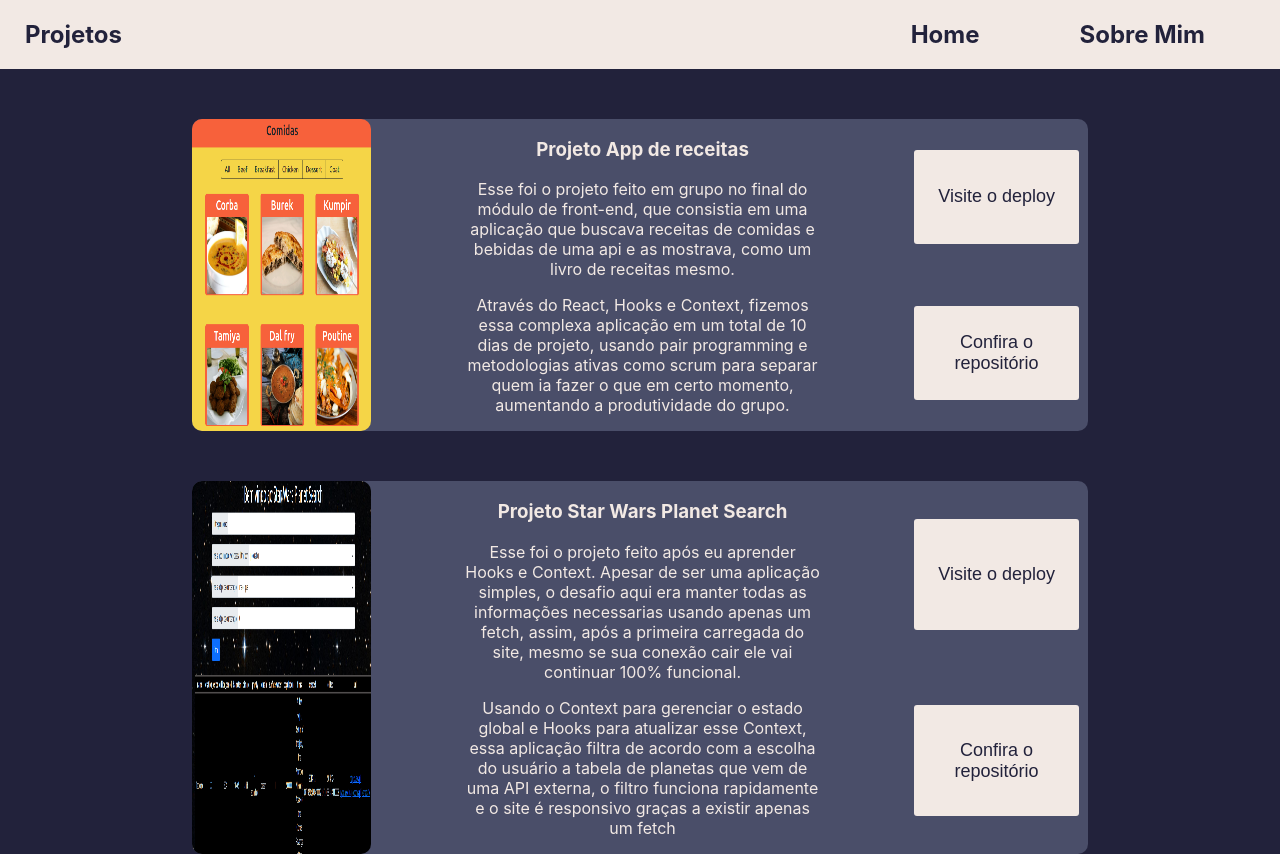
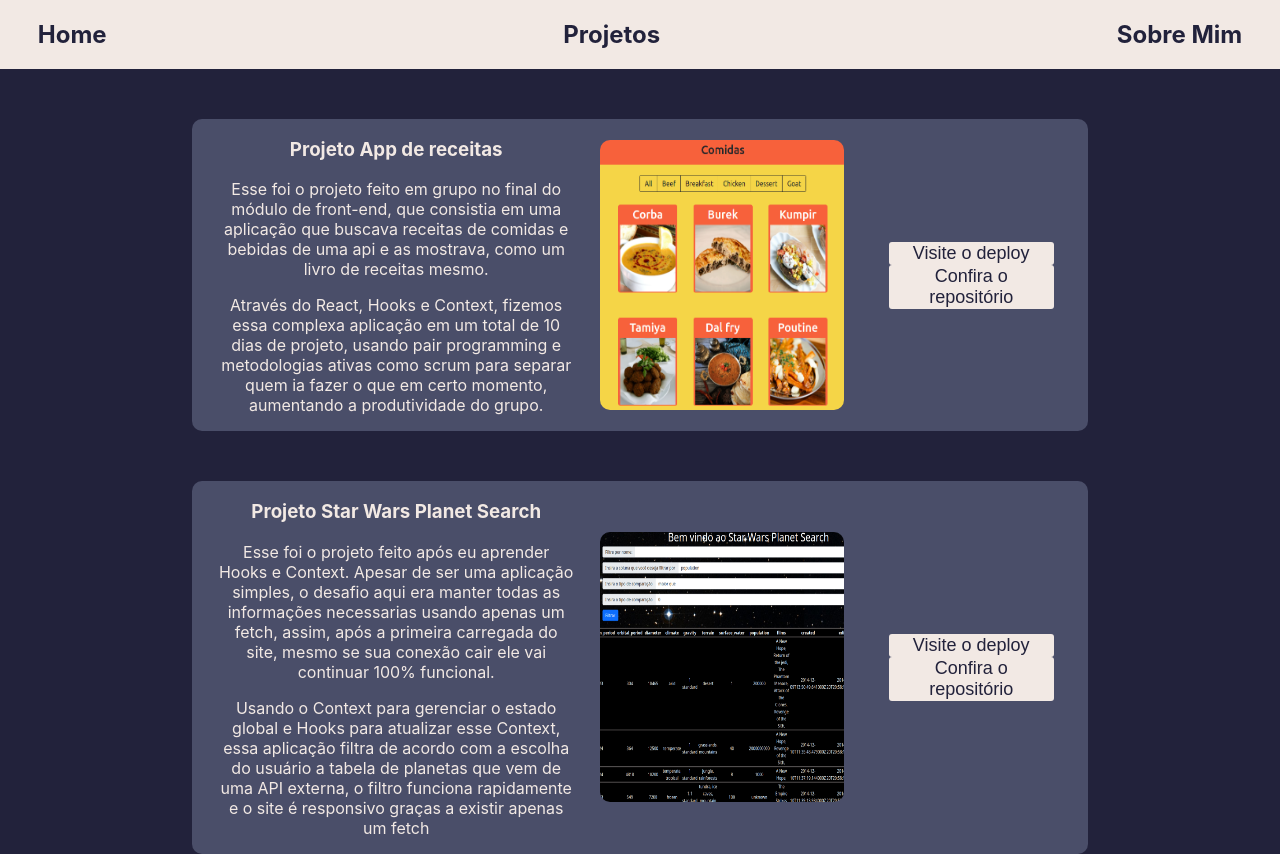
Before and after one commit to VictorDizne/portifolio, a React (Create React App) app: page /PT-BR/Projetos in a window 1280 px wide. Built offline with nearby package versions, Linux system fonts and the light colour scheme.

Commit message:
Faz os midia queries para o site funcionar e ficar bonito no mobile

```diff
--- a/src/App.css
+++ b/src/App.css
@@ -33,9 +33,10 @@ a:hover {
   /* css feito para a navbar */
   .navbar-container {
     background-color: #F2E9E4;
+    padding-left: 1%;
+    padding-right: 1%;
+    max-width: 100%;
     color: #22223B;
-  padding-left: 25px;
-  padding-right: 25px;
     display: flex;
     flex-direction: row;
     align-items: center;
@@ -43,9 +44,205 @@ a:hover {
     max-height: 10%;
   }
 
-.navbar-text {
-  margin-left: 50px;
-  margin-right: 50px;
+  .navbar-text:hover {
+    cursor: pointer;
+  }
+
+  .LogoffImg {
+    max-height: 50px;
+    margin-left: 25px;
+    cursor: pointer;
+  }
+
+  .navbar-side-container {
+    display: flex;
+    flex-direction: row;
+    align-items: center;
+    justify-content: space-evenly;
+  }
+
+  /* css feito para página Home */
+  .home-container {
+    display: flex;
+    flex-direction: column;
+    justify-content: space-between;
+    margin-top: 5%;
+    padding: 1.5%;
+    border-radius: 7px;
+    margin-right: 5%;
+    margin-left: 5%;
+    background-color: #4a4e69;
+  }
+
+  .home-container h4 {
+    max-height: 100%;
+    max-width: 100%;
+    text-align: center;
+  }
+
+  .home-btns-container {
+    flex-grow: 1;
+    display: flex;
+    margin-left: 1px;
+    margin-right: 1px;
+    flex-direction: column;
+    justify-content: space-evenly;
+    align-items: flex-end;
+  }
+
+  .home-btn {
+    margin-left: auto;
+    margin-right: auto;
+    margin-bottom: 20px;
+    width: 70%;
+    height: 75px;
+    font-size: x-large;
+    text-decoration: solid;
+    background-color: #F2E9E4;
+    color: #22223B;
+    border: none;
+    border-radius: 3px;
+    transition: 0.5s;
+    cursor: pointer;
+  }
+
+  .home-btn:hover {
+    background-color: #22223B;
+    color: #F2E9E4;
+  }
+
+  /* css feito para página de projetos */
+  .project-container {
+    border-radius: 10px;
+    display: flex;
+    flex-direction: column;
+    justify-content: space-between;
+    background-color: #4a4e69;
+    margin-left: 5%;
+    margin-right: 5%;
+    margin-top: 50px;
+  }
+
+  .buttons-and-img-container {
+    width: 100%;
+    display: flex;
+    flex-direction: row;
+    justify-content: space-between;
+    align-items: center;
+  }
+
+  .project-container img {
+    max-width: 50%;
+    border-radius: 10px;
+  }
+
+  .project-container-text {
+    max-width: 100%;
+    margin-left: 25px;
+    margin-right: 25px;
+  }
+
+  .project-container-buttons {
+    display: flex;
+    justify-content: space-between;
+    align-items: center;
+    flex-direction: column;
+    padding-left: 5%;
+    padding-right: 5%;
+  }
+
+  .project-container-buttons button {
+    width: 100%;
+    height: 75%;
+    margin-top: 5%;
+    margin-bottom: 5%;
+    font-size: large;
+    text-decoration: solid;
+    background-color: #F2E9E4;
+    color: #22223B;
+    border: none;
+    border-radius: 3px;
+    transition: 0.5s;
+    cursor: pointer;
+    align-self: flex-end;
+  }
+
+  .project-container-buttons button:hover {
+    background-color: #22223B;
+    color: #F2E9E4;
+  }
+
+  /* css feito para a página sobre mim */
+  .img-about-me {
+    border: 10px solid #22223B;
+    max-width: 75%;
+  }
+
+  .about-me-text {
+    max-width: 100%;
+    margin-left: 15px;
+    margin-right: 15px;
+  }
+
+  .about-me-container {
+    display: flex;
+    background-color: #4a4e69;
+    flex-direction: column;
+    margin-right: 5%;
+    margin-left: 5%;
+    border-radius: 10px;
+    margin-top: 5%;
+    margin-bottom: 5%;
+  }
+
+@media (min-width: 1024px) {
+  /* css para toda a página */
+  body {
+    background-color: #22223B;
+    color: #F2E9E4;
+    text-align: center;
+  }
+
+  a {
+    text-decoration: none;
+    color: #C9ADA7
+  }
+
+  a:hover {
+    text-decoration: underline;
+  }
+
+  /* css feito para landing page */
+  .flag {
+    max-height: 300px;
+    border: 10px solid #4a4e69;
+    border-radius: 5px;
+    cursor: pointer;
+  }
+
+  .languages-img-container {
+    display: flex;
+    flex-wrap: wrap;
+    flex-direction: row;
+    align-items: center;
+    justify-content:space-evenly;
+  }
+
+  /* css feito para a navbar */
+  .navbar-container {
+    background-color: #F2E9E4;
+    max-width: 100%;
+    color: #22223B;
+    display: flex;
+    flex-direction: row;
+    align-items: center;
+    justify-content: space-between;
+    max-height: 10%;
+  }
+
+  .navbar-container h2 {
+    margin-left: 25px;
+    margin-right: 25px;
   }
 
   .navbar-text:hover {
@@ -73,8 +270,8 @@ a:hover {
     margin-top: 5%;
     padding: 1.5%;
     border-radius: 7px;
-  margin-right: 25%;
-  margin-left: 25%;
+    margin-right: 30%;
+    margin-left: 30%;
     background-color: #4a4e69;
   }
 
@@ -126,7 +323,8 @@ a:hover {
 
   .project-container img {
     border-radius: 10px;
-  max-width: 20%;
+    width: 270px;
+    height: 270px;
   }
 
   .project-container-text {
@@ -136,6 +334,7 @@ a:hover {
   .project-container-buttons {
     display: flex;
     flex-direction: column;
+    margin-right: 2%;
   }
 
   .project-container-buttons button {
@@ -175,3 +374,5 @@ a:hover {
     margin: 0 auto;
     margin-top: 3%;
   }
+
+}
--- a/src/Components/Navbar.js
+++ b/src/Components/Navbar.js
@@ -1,3 +1,4 @@
+/* eslint-disable no-restricted-globals */
 import React, { useState, useEffect } from 'react';
 import Logoff from '../Images/Logoff.png';
 import { useHistory } from 'react-router';
@@ -33,16 +34,37 @@ const Navbar = ({page}) => {
     }
   }
 
-  function handleLogOff() {
-    localStorage.clear();
-    history.push('/');
-    window.close();
-    console.log('teste')
-  }
+  // function handleLogOff() {
+  //   localStorage.clear();
+  //   history.push('/');
+  //   window.close();
+  //   console.log('teste')
+  // }
+
+
+  if (screen.width < 1024) {
+    return (
+      <div className="navbar-container">
+          <h2  onClick={() => handleClick(availableLinks[0])} className="navbar-text">
+            {availableLinks[0]}
+          </h2>
+          <h2 className="navbar-text">{availableLinks[2]}</h2>
+          <h2 onClick={() => handleClick(availableLinks[1])} className="navbar-text">
+            {availableLinks[1]}
+          </h2>
+          {/* <img
+            onClick={ handleLogOff }
+            className="LogoffImg"
+            src={Logoff}
+            alt="Log Off"
+          /> */}
+      </div>
+    );
+  };
 
   return (
     <div className="navbar-container">
-      <h2>{availableLinks[2]}</h2>
+      <h2 className="navbar-text">{availableLinks[2]}</h2>
       <div className="navbar-side-container">
         <h2  onClick={() => handleClick(availableLinks[0])} className="navbar-text">
           {availableLinks[0]}
@@ -61,4 +83,6 @@ const Navbar = ({page}) => {
   );
 };
 
+
+
 export default Navbar;
--- a/src/Pages/AboutMe.js
+++ b/src/Pages/AboutMe.js
@@ -6,8 +6,8 @@ const AboutMe = () => {
   return (
     <div>
       <Navbar page="aboutMe" />
-      <h1>Sobre Mim:</h1>
       <div className="about-me-container">
+        <h1>Sobre Mim:</h1>
         <div>
           <img className="img-about-me" alt="Minha foto" src={ euTrybe }/>
         </div>
--- a/src/Pages/Projects.js
+++ b/src/Pages/Projects.js
@@ -24,6 +24,49 @@ const Projects = () => {
     }
   }
 
+  if (screen.width < 1024) {
+    //Return que existe apenas para garantir que em telas menores o site funciona como deveria, funcionando como uma especie de midia query
+    return (
+      <div>
+        <Navbar page="projects" />
+        <div>
+          <div className="project-container">
+            <div className="project-container-text">
+              <h3>Projeto App de receitas</h3>
+              <p>Esse foi o projeto feito em grupo no final do módulo de front-end, que consistia em uma aplicação que buscava receitas de comidas e bebidas de uma api e as mostrava, como um livro de receitas mesmo.
+              </p>
+              <p>Através do React, Hooks e Context, fizemos essa complexa aplicação em um total de 10 dias de projeto, usando pair programming e metodologias ativas como scrum para separar quem ia fazer o que em certo momento, aumentando a produtividade do grupo.</p>
+            </div>
+            <div className="buttons-and-img-container">
+              <img src={ recipesApp } alt="Foto da aplicação"/>
+              <div className="project-container-buttons">
+                <button onClick={ () => handleClick('deployRecipes') }>Visite o deploy</button>
+                <button onClick={ () => handleClick('repRecipes') }>Confira o repositório</button>
+              </div>
+            </div>
+          </div>
+
+          <div className="project-container">
+
+            <div className="project-container-text">
+              <h3>Projeto Star Wars Planet Search</h3>
+              <p>Esse foi o projeto feito após eu aprender Hooks e Context. Apesar de ser uma aplicação simples, o desafio aqui era manter todas as informações necessarias usando apenas um fetch, assim, após a primeira carregada do site, mesmo se sua conexão cair ele vai continuar 100% funcional.
+              </p>
+              <p>Usando o Context para gerenciar o estado global e Hooks para atualizar esse Context, essa aplicação filtra de acordo com a escolha do usuário a tabela de planetas que vem de uma API externa, o filtro funciona rapidamente e o site é responsivo graças a existir apenas um fetch</p>
+            </div>
+            <div className="buttons-and-img-container">
+              <img src={ starWarsApp } alt="Foto da aplicação"/>
+              <div className="project-container-buttons">
+                <button onClick={ () => handleClick('deployStarWars') }>Visite o deploy</button>
+                <button onClick={ () => handleClick('repStarWars') }>Confira o repositório</button>
+              </div>
+            </div>
+          </div>
+        </div>
+      </div>
+    );
+  };
+
   return (
     <div>
       <Navbar page="projects" />
@@ -41,6 +84,7 @@ const Projects = () => {
             <button onClick={ () => handleClick('repRecipes') }>Confira o repositório</button>
           </div>
         </div>
+
         <div className="project-container">
           <img src={ starWarsApp } alt="Foto da aplicação"/>
           <div className="project-container-text">
@@ -59,4 +103,6 @@ const Projects = () => {
   );
 };
 
+
+
 export default Projects;
```
Also changed, not shown: src/Images/starWarsApp.png. Lines whose indentation alone changed are shown as unchanged.
